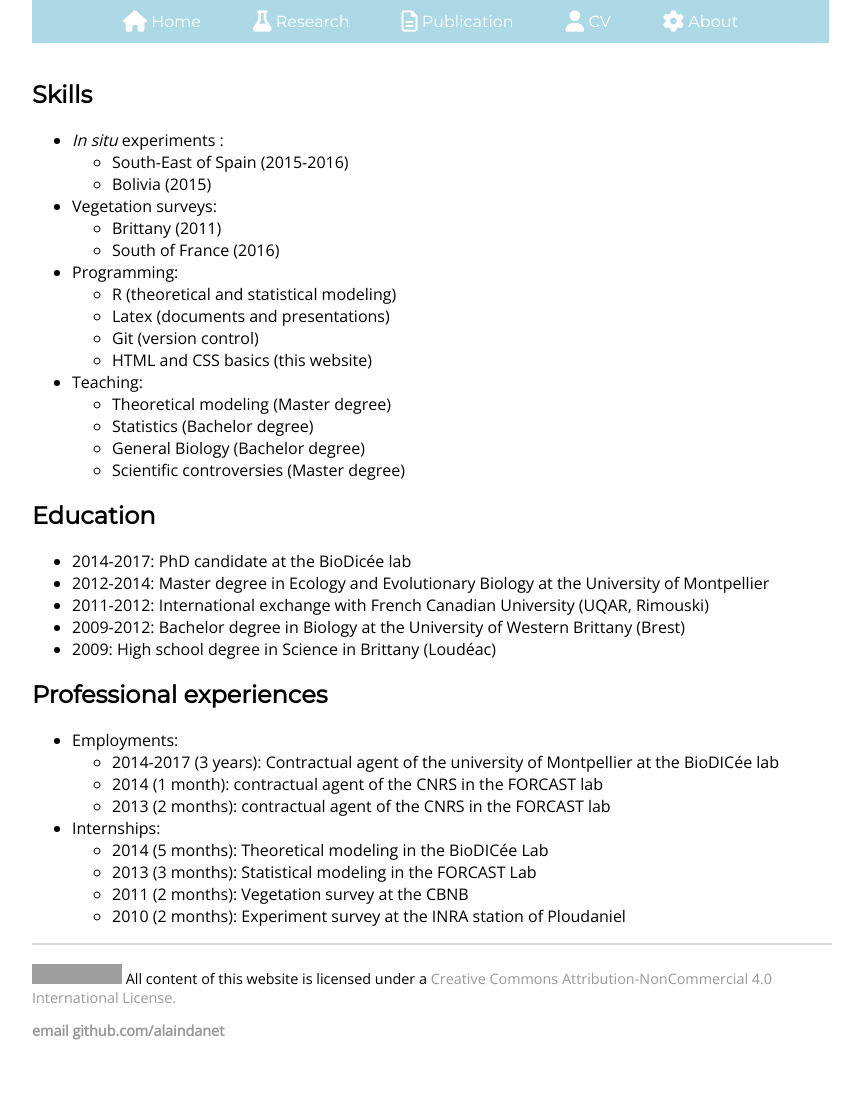
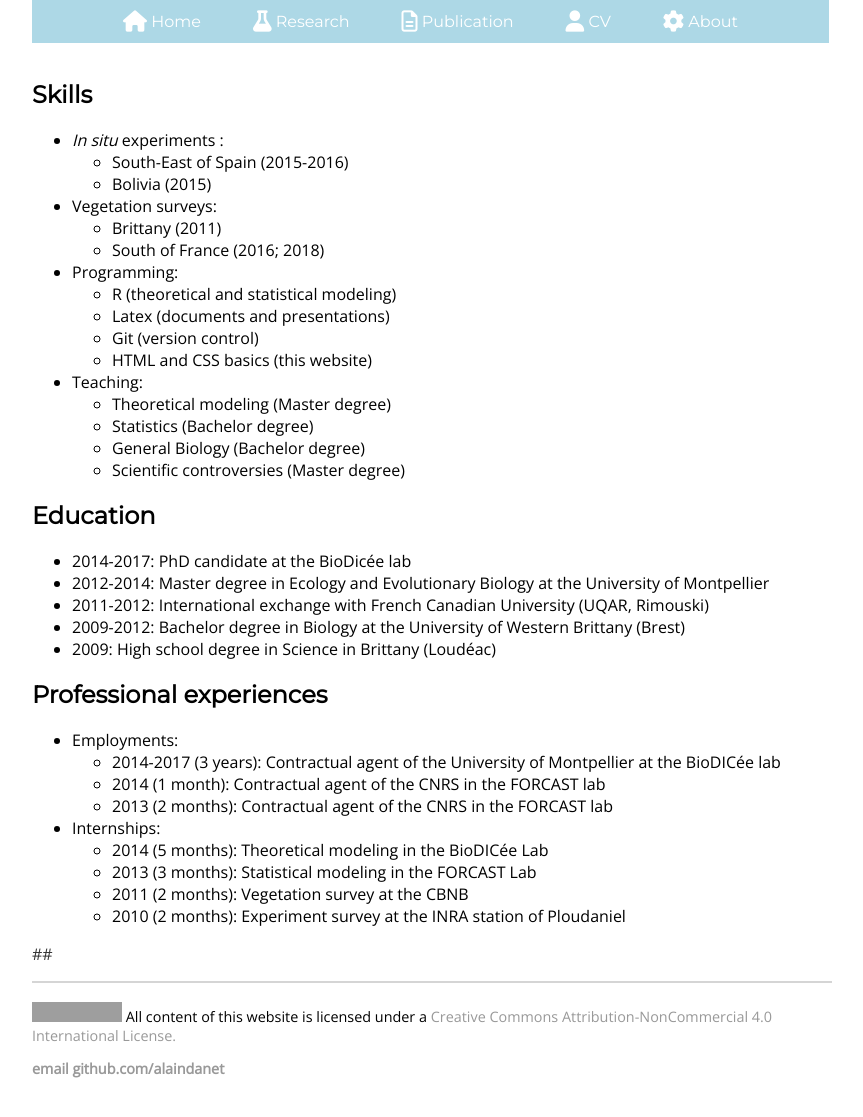
Before and after one commit to alaindanet/alaindanet.github.io, a Jekyll site: the page built from cv/index.md, in a window 1280 px wide and 1176 px high. Shown: the top 1117 px of the window, without its empty margins (208-1071 px from the left). Built offline with Jekyll 4.4.1, drawn with Linux system fonts in a browser that asks for light colours; nearby versions of some CDN libraries; grey boxes are pictures that could not be loaded.

```diff
--- a/cv/index.md
+++ b/cv/index.md
@@ -11,7 +11,7 @@ title: cv
 
 - Vegetation surveys:
 	- Brittany (2011)
-	- South of France (2016)
+	- South of France (2016; 2018)
 
 - Programming:
 	- R (theoretical and statistical modeling)
@@ -38,12 +38,14 @@ title: cv
 ## Professional experiences
 
 - Employments:
-	- 2014-2017 (3 years): Contractual agent of the university of Montpellier at the BioDICée lab
-	- 2014 (1 month): contractual agent of the CNRS in the FORCAST lab
-	- 2013 (2 months): contractual agent of the CNRS in the FORCAST lab
+	- 2014-2017 (3 years): Contractual agent of the University of Montpellier at the BioDICée lab
+	- 2014 (1 month): Contractual agent of the CNRS in the FORCAST lab
+	- 2013 (2 months): Contractual agent of the CNRS in the FORCAST lab
 
 - Internships:
 	- 2014 (5 months): Theoretical modeling in the BioDICée Lab
 	- 2013 (3 months): Statistical modeling in the FORCAST Lab
 	- 2011 (2 months): Vegetation survey at the CBNB
 	- 2010 (2 months): Experiment survey at the INRA station of Ploudaniel
+
+##
```
